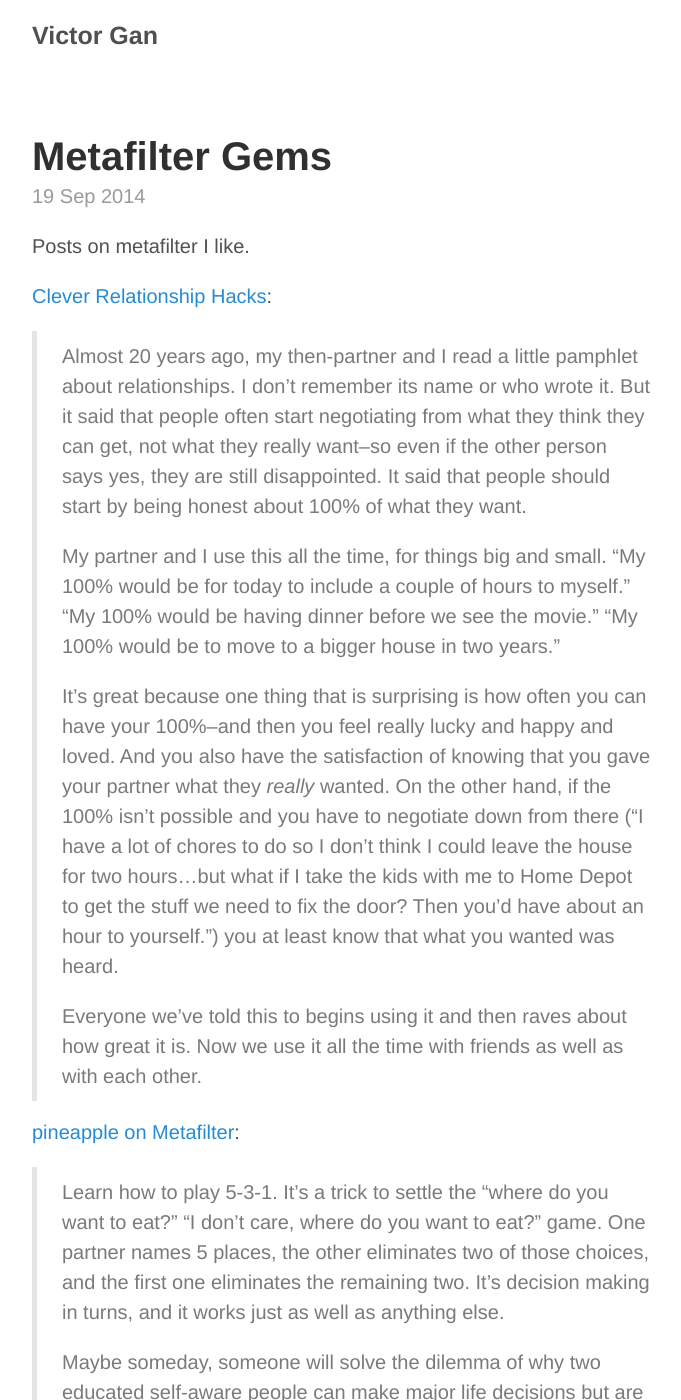
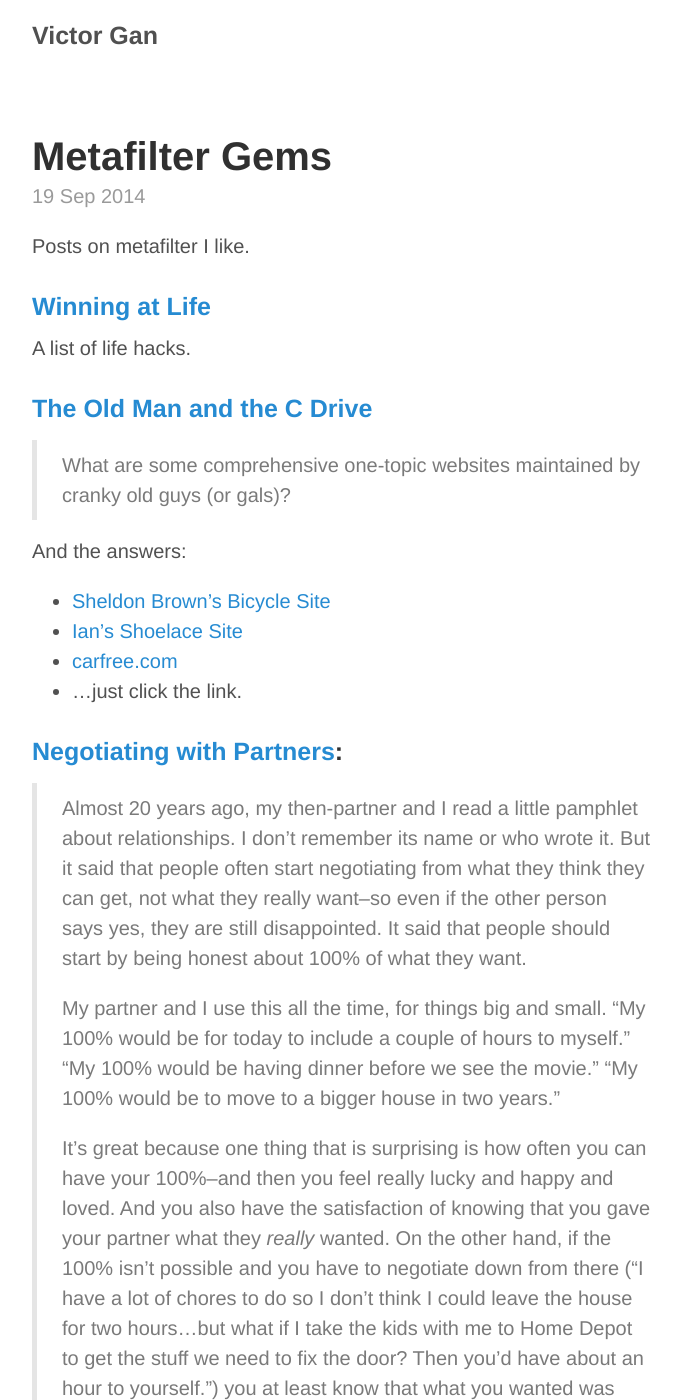
Before and after one commit to victorgan/victorgan.github.io, a Jekyll site: the page built from _posts/2014-09-19-metafilter-gems.md, in a window 1280 px wide and 1400 px high. Shown: the whole window, without its empty margins (248-929 px from the left). Built offline with Jekyll 4.4.1, drawn with Linux system fonts in a browser that asks for light colours; comment, search, counter and statistics services are not loaded; some of the changed text lies outside the part shown.

Commit message:
articles

```diff
--- a/_posts/2014-09-19-metafilter-gems.md
+++ b/_posts/2014-09-19-metafilter-gems.md
@@ -6,7 +6,24 @@ title: Metafilter Gems
 Posts on metafilter I like.
 <!--end excerpt-->
 
-[Clever Relationship Hacks](http://ask.metafilter.com/137148/What-clever-relationship-hacks-have-you-come-up-with#1960336):
+### [Winning at Life](http://ask.metafilter.com/227940/Winning-At-Life)
+
+A list of life hacks.
+
+### [The Old Man and the C Drive](http://ask.metafilter.com/164388/The-Old-Man-and-the-C-Drive)
+
+> What are some comprehensive one-topic websites maintained by cranky old guys
+> (or gals)?
+
+And the answers:
+
+- [Sheldon Brown's Bicycle Site](http://sheldonbrown.com/)
+- [Ian's Shoelace Site](http://www.fieggen.com/shoelace/)
+- [carfree.com](http://www.carfree.com/)
+- ...just click the link.
+
+
+### [Negotiating with Partners](http://ask.metafilter.com/137148/What-clever-relationship-hacks-have-you-come-up-with#1960336):
 
 > Almost 20 years ago, my then-partner and I read a little pamphlet about
 > relationships. I don't remember its name or who wrote it. But it said that
@@ -32,7 +49,7 @@ Posts on metafilter I like.
 > Everyone we've told this to begins using it and then raves about how great it
 > is. Now we use it all the time with friends as well as with each other.
 
-[pineapple on Metafilter](http://ask.metafilter.com/126816/What-conversations-are-a-MUST-before-two-people-get-married#1812279):
+### [How to Choose Where To Eat](http://ask.metafilter.com/126816/What-conversations-are-a-MUST-before-two-people-get-married#1812279):
 
 > Learn how to play 5-3-1. It's a trick to settle the "where do you want to
 > eat?" "I don't care, where do you want to eat?" game. One partner names 5
@@ -44,11 +61,13 @@ Posts on metafilter I like.
 > people can make major life decisions but are wholly unable to commit between
 > Chinese and burgers.
 
-### General Metafilter Relationship Questions
+## General Metafilter Relationship Questions
+
 - http://ask.metafilter.com/254331/Say-this-not-that
 - http://infodumpster.org/posts/favorites?poster_name=&tag=&site=askme&category=14&start_date=&end_date=
 - http://infodumpster.org/comments/favorites?commenter_name=&site=askme&category=14&start_date=&end_date=
 
-### General Metafilter Questions
+## General Metafilter Questions
+
 - http://infodumpster.org/posts/favorites?poster_name=&tag=&site=askme&category=&start_date=&end_date=
 - http://infodumpster.org/comments/favorites?commenter_name=&site=mefi&start_date=&end_date=
```
Also changed, not shown: _posts/2014-08-14-personal-website-design.md (+4 -1 lines).
